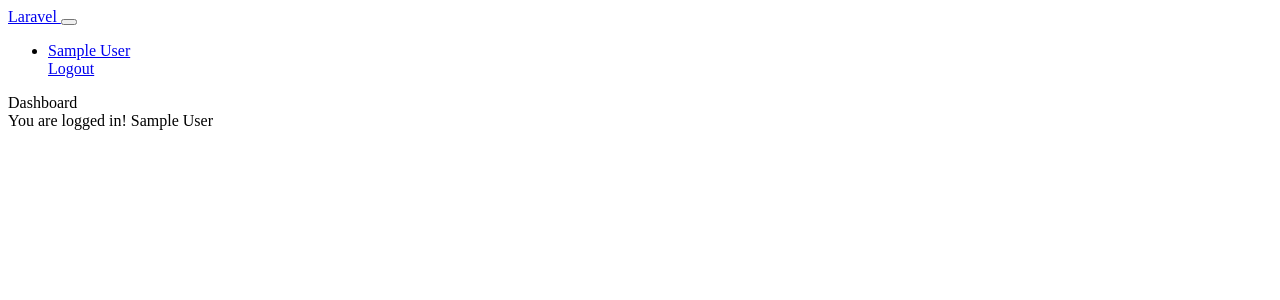
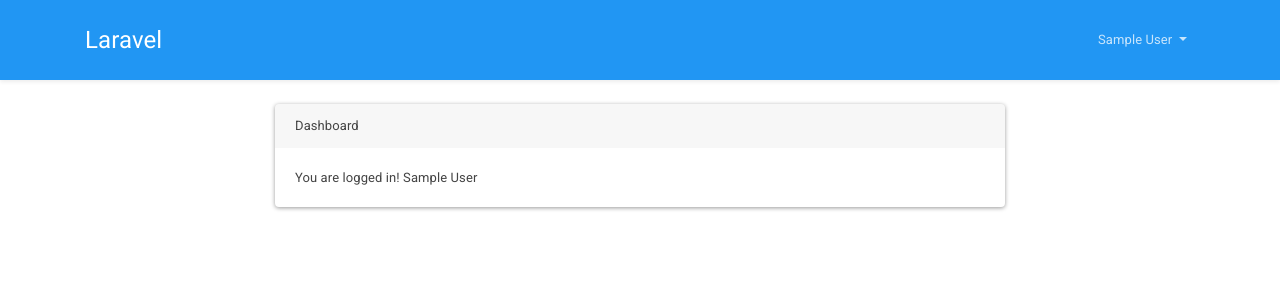
Before and after one commit to kashmelgo/stubu, a Laravel app: page /home in a window 1280 px wide. Shown: the top 300 px of the page. Run offline with Laravel 8, Linux system fonts and the light colour scheme; the visitor is signed in with stand-in values (Sample User, id 1); style sheets or scripts are compiled from the project's sources.

Commit message:
Update app.blade.php

```diff
--- a/stubu/resources/views/layouts/app.blade.php
+++ b/stubu/resources/views/layouts/app.blade.php
@@ -17,11 +17,11 @@
     <link href="https://fonts.googleapis.com/css?family=Nunito" rel="stylesheet">
 
     <!-- Styles -->
-    <link href="{{ asset('css/app.css') }}" rel="stylesheet">
+    <link href="https://bootswatch.com/4/materia/bootstrap.min.css" rel="stylesheet">
 </head>
 <body>
     <div id="app">
-        <nav class="navbar navbar-expand-md navbar-light bg-white shadow-sm">
+        <nav class="navbar navbar-expand-lg navbar-dark bg-primary shadow-sm">
             <div class="container">
                 <a class="navbar-brand" href="{{ url('/') }}">
                     {{ config('app.name', 'Laravel') }}
```
